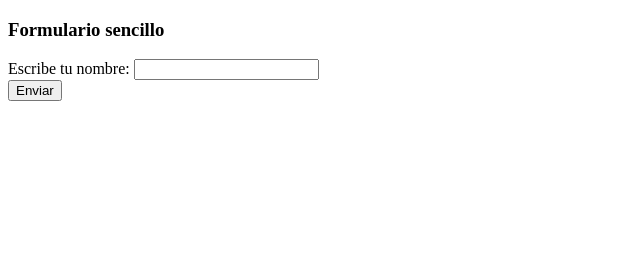
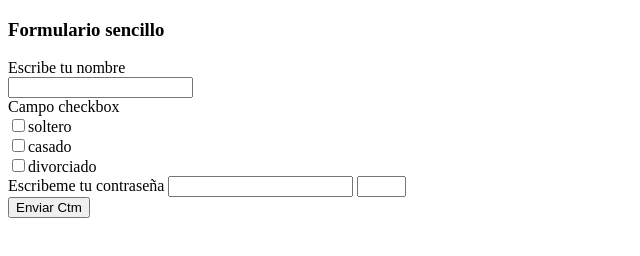
Before and after one commit to ivansr99/m08uf5, a plain HTML site: page m08uf5/formularios/formulario.html in a window 1280 px wide. Shown: the whole page, without its empty margins (0-640 px from the left). Drawn offline with Linux system fonts and the light colour scheme.

Commit message:
Formulario Contraseña y Checkbox

```diff
--- a/m08uf5/formularios/formulario.html
+++ b/m08uf5/formularios/formulario.html
@@ -7,10 +7,19 @@
         <h3>Formulario sencillo</h3>
         <form action="https://ptsv2.com/t/smx2m08/post" method="post">
 
-        Escribe tu nombre:
-        <input type="text" name="nombre" value="" />
-        <br/>
-        <input type="submit" value="Enviar" />
+            Escribe tu nombre
+            <br/><input type="text" name="nombre" value="" />
+            <br/>
+            Campo checkbox
+            <br/><input name="soltero" type="checkbox" value="soltero" />soltero
+            <br/><input name="casado" type="checkbox" value="casado" />casado
+            <br/><input name="divorciado" type="checkbox" value="divorciado" />divorciado
+            <br/>
+            Escribeme tu contraseña
+            <input type="password" name="pon tu contraseña" value="" />
+            <input type="text" size="3">
+            <br/>
+            <input type="submit" value="Enviar Ctm">
         </form>
     </body>
 </html>
```
